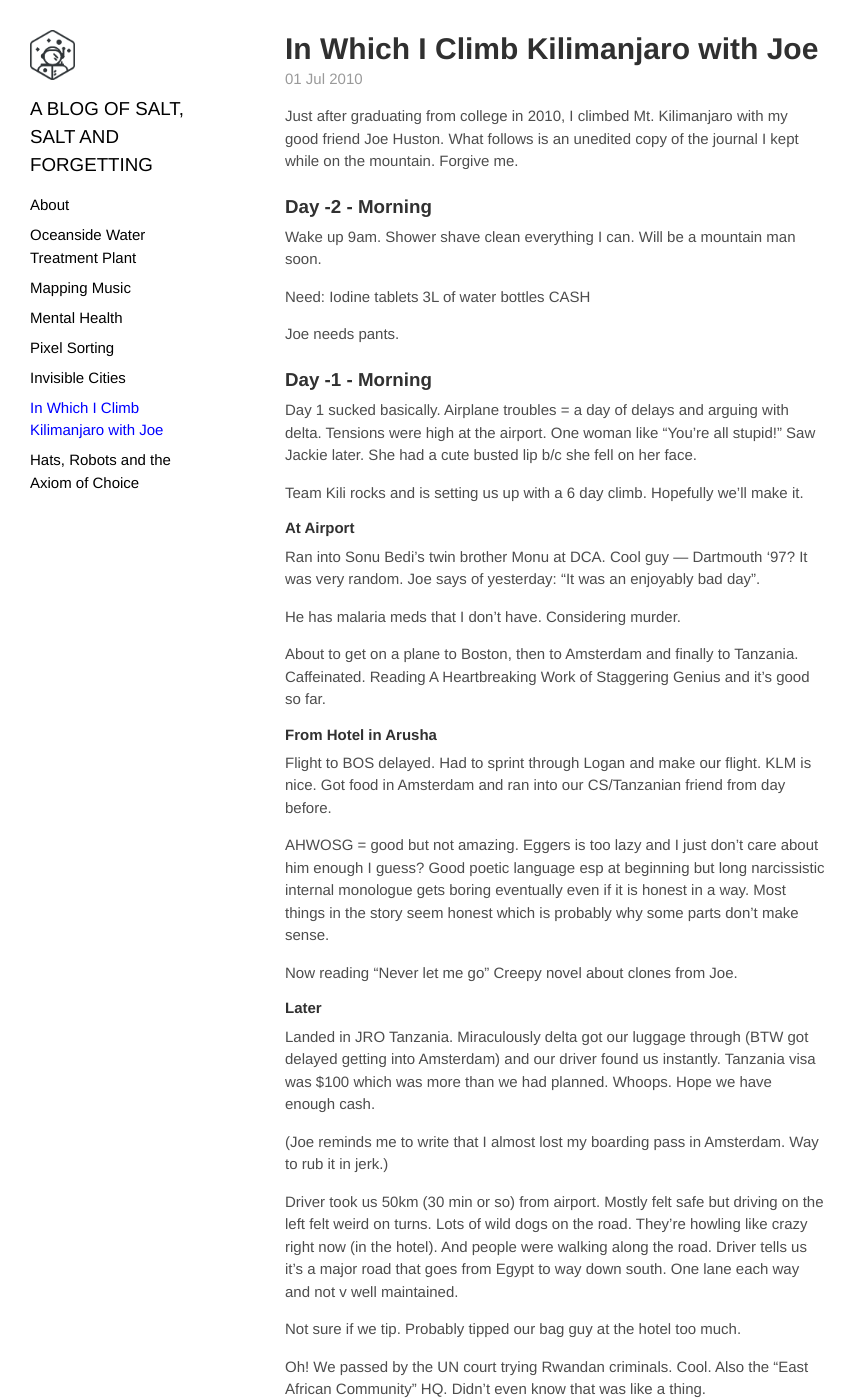
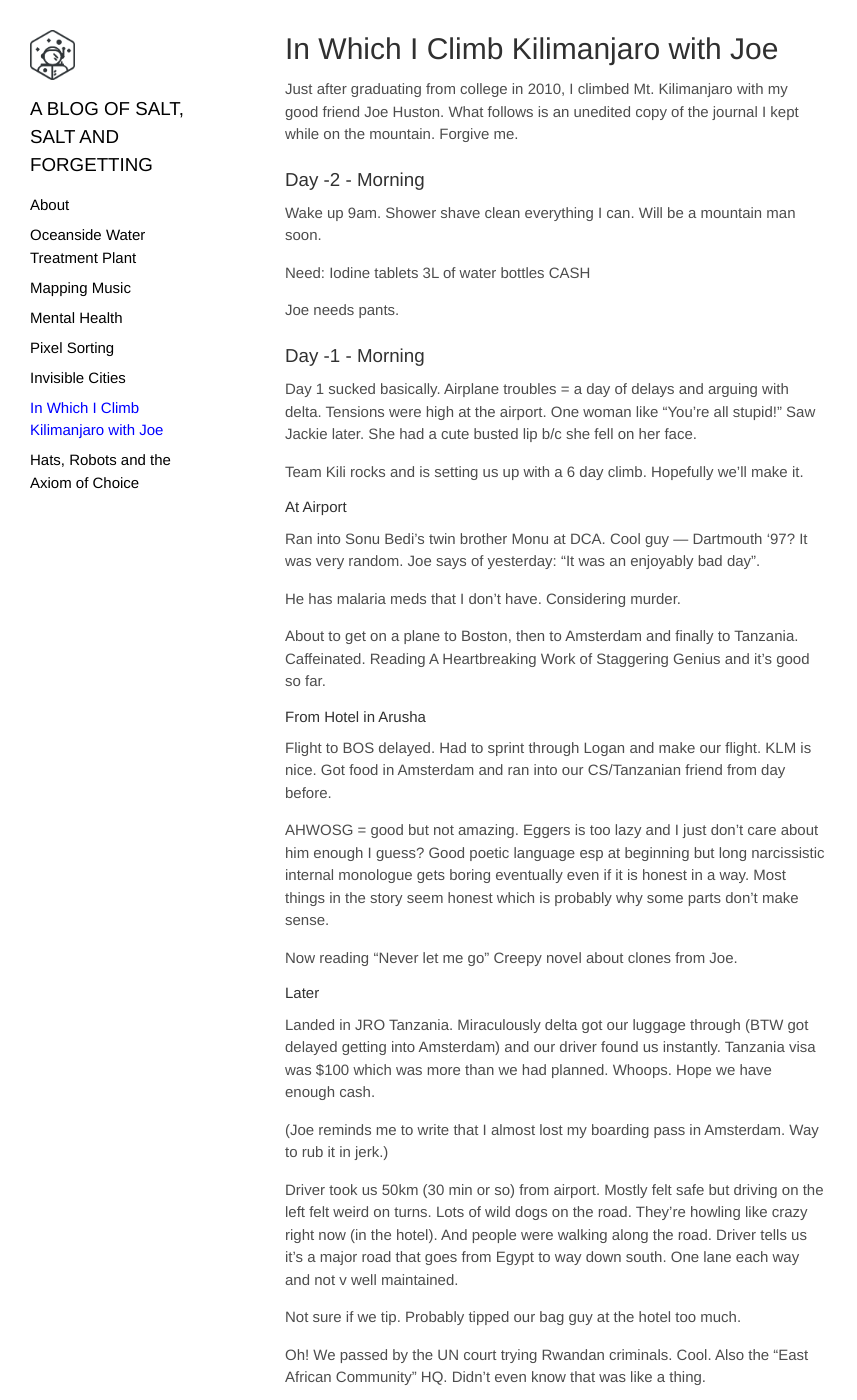
Before and after one commit to awans/awans-org, a Jekyll site: the page built from _posts/2010-07-01-kilimanjaro-journal.md, in a window 1280 px wide and 1400 px high. Shown: the whole window, without its empty margins (0-857 px from the left). Built offline with Jekyll 4.4.1, drawn with Linux system fonts in a browser that asks for light colours; Markdown is read by kramdown in place of the engine named in the settings.

Commit message:
update fontz

```diff
--- a/_includes/head.html
+++ b/_includes/head.html
@@ -10,6 +10,7 @@
   <link href="sms:+17037919267" rel="me">
   <link href="mailto:andrew.wansley@gmail.com" rel="me">
 
+<link href='http://fonts.googleapis.com/css?family=Arimo:400,700' rel='stylesheet' type='text/css'>
   <title>
     {% if page.title == "Home" %}
       {{ site.title }} - {{ site.tagline }}
--- a/_layouts/post.html
+++ b/_layouts/post.html
@@ -4,6 +4,5 @@
 
 <div class="post" data-postid="{{ page.id }}">
   <h1 class="post-title">{{ page.title }}</h1>
-  <span class="post-date">{{ page.date | date_to_string }}</span>
   {{ content }}
 </div>
--- a/index.html
+++ b/index.html
@@ -12,7 +12,6 @@
       </a>
     </h1>
 
-    <span class="post-date">{{ post.date | date_to_string }}</span>
     {{ post.content }}
   </div>
   {% endfor %}
--- a/public/css/hyde.css
+++ b/public/css/hyde.css
@@ -21,7 +21,7 @@
  */
 
 html {
-  font-family: "Helvetica Neue", Helvetica, Arial, sans-serif;
+  font-family: "Arimo", sans-serif;
 }
 @media (min-width: 48rem) {
   html {
--- a/public/css/poole.css
+++ b/public/css/poole.css
@@ -78,8 +78,10 @@
 
 /* Headings */
 h1, h2, h3, h4, h5, h6 {
-  margin-bottom: .5rem;
-  font-weight: bold;
+  font-family: "Helvetica Neue", Helvetica, Arial, sans-serif;
+
+  margin-bottom: .7rem;
+  font-weight: normal;
   line-height: 1.25;
   color: #313131;
   text-rendering: optimizeLegibility;
```
